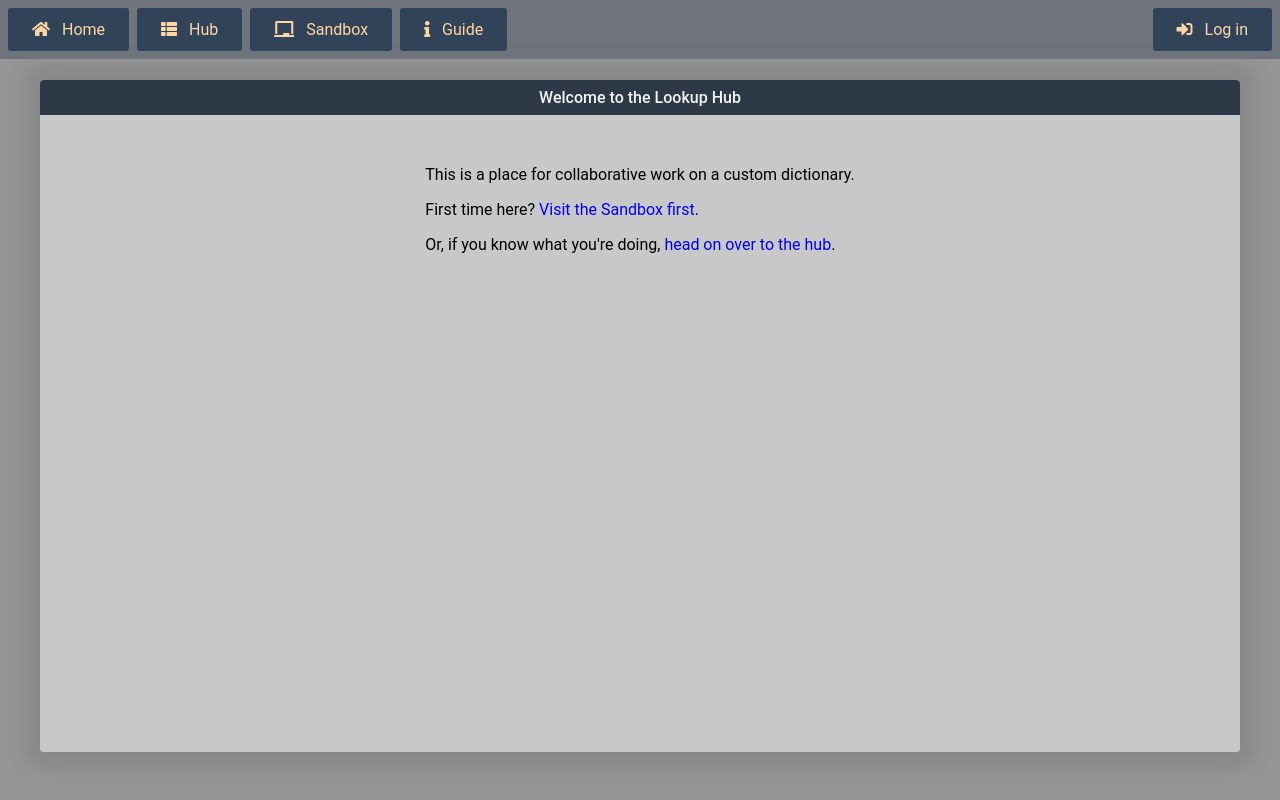
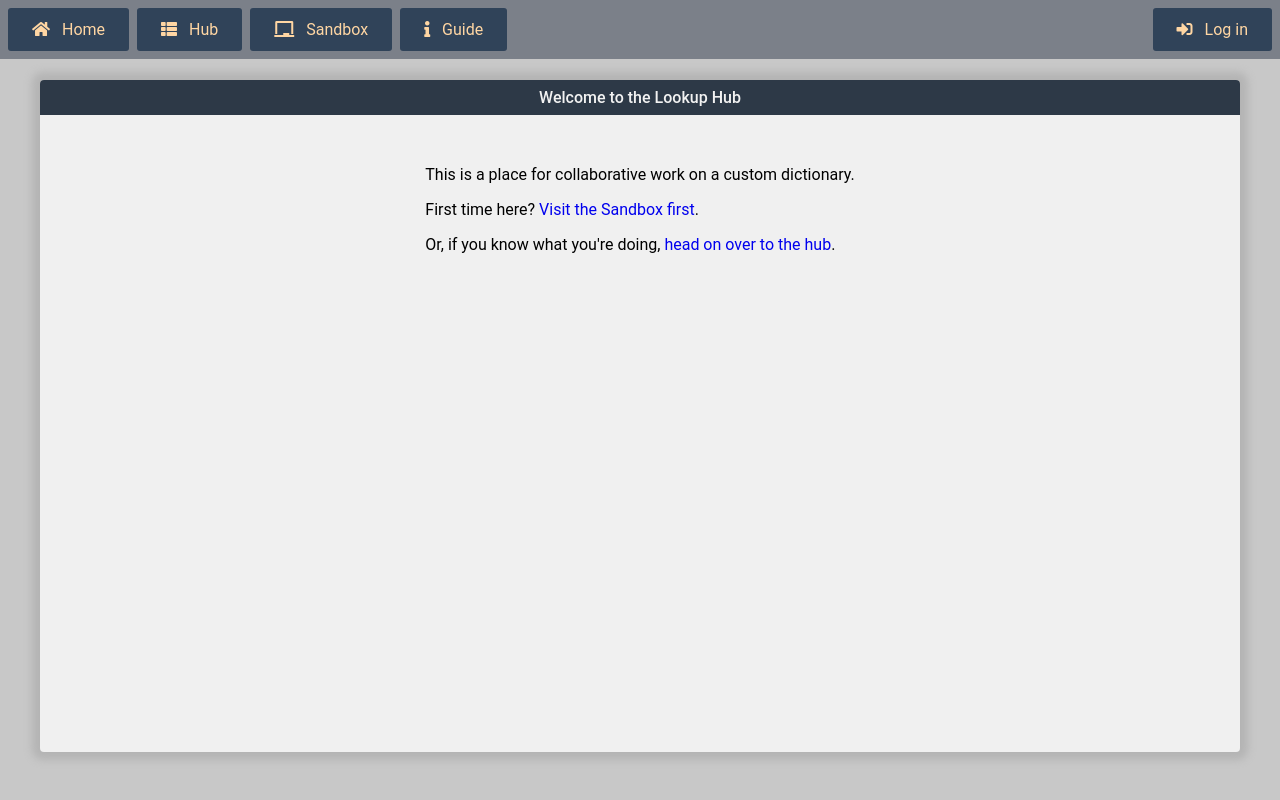
Before and after one commit to aybry/thomann, a Django app: page / in a window 1280 px wide. Run offline with Django 3.2, Linux system fonts and the light colour scheme; some libraries are stand-ins or nearby versions.

Commit message:
Make bg colours less dull

```diff
--- a/thomann/lookup_hub/static/lookup_hub/style/base.css
+++ b/thomann/lookup_hub/static/lookup_hub/style/base.css
@@ -44,7 +44,7 @@ a:link:hover > i {
 #grid-body {
     grid-column: 2 / 3;
     height: 100%;
-    box-shadow: 0 0 20px 16px rgb(136, 136, 136);
+    box-shadow: 0 0 8px 8px rgb(180, 180, 180);
 }
 
 #grid-body > header {
--- a/thomann/lookup_hub/static/lookup_hub/style/colours.css
+++ b/thomann/lookup_hub/static/lookup_hub/style/colours.css
@@ -12,8 +12,8 @@
     --moncom-gold-dark: rgb(206, 134, 39);
 
     --text-default: rgb(31, 31, 31);
-    --page-bg: rgb(150, 150, 150);
-    --grid-elem-bg: rgb(200, 200, 200);
+    --page-bg: rgb(200, 200, 200);
+    --grid-elem-bg: rgb(240, 240, 240);
     --menu-bg: rgba(98, 105, 117, 0.75);
     --grid-elem-header-bg: var(--moncom-blue-header);
     --grid-elem-header-text:rgb(242, 242, 242);
```
